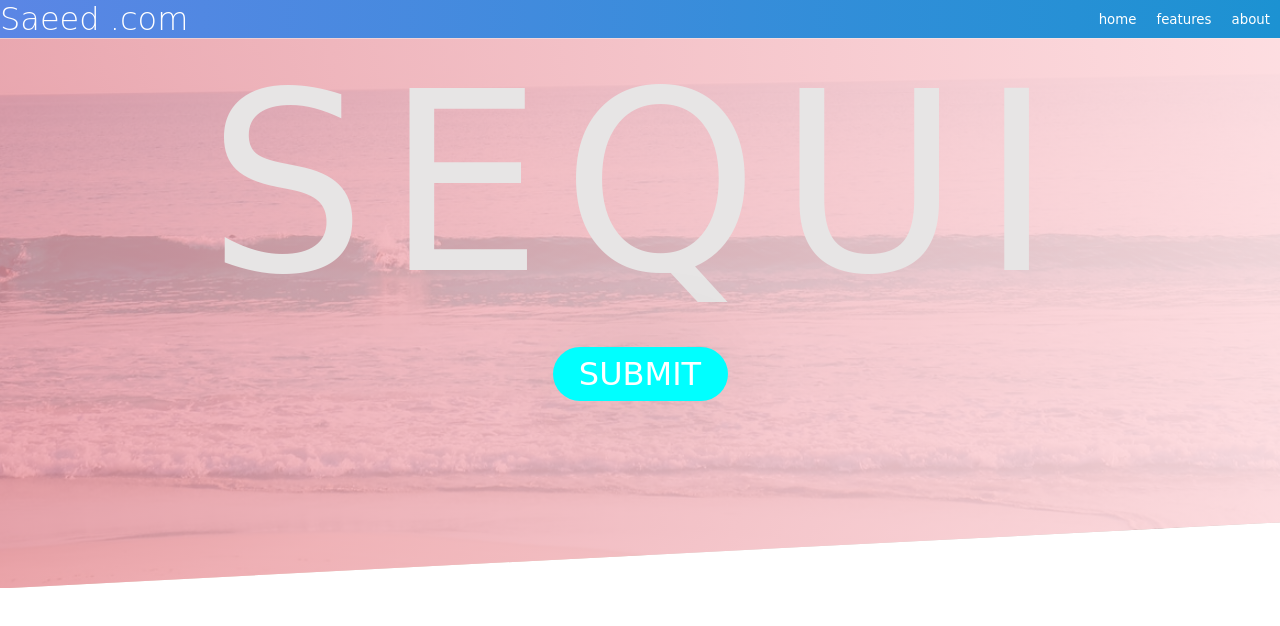
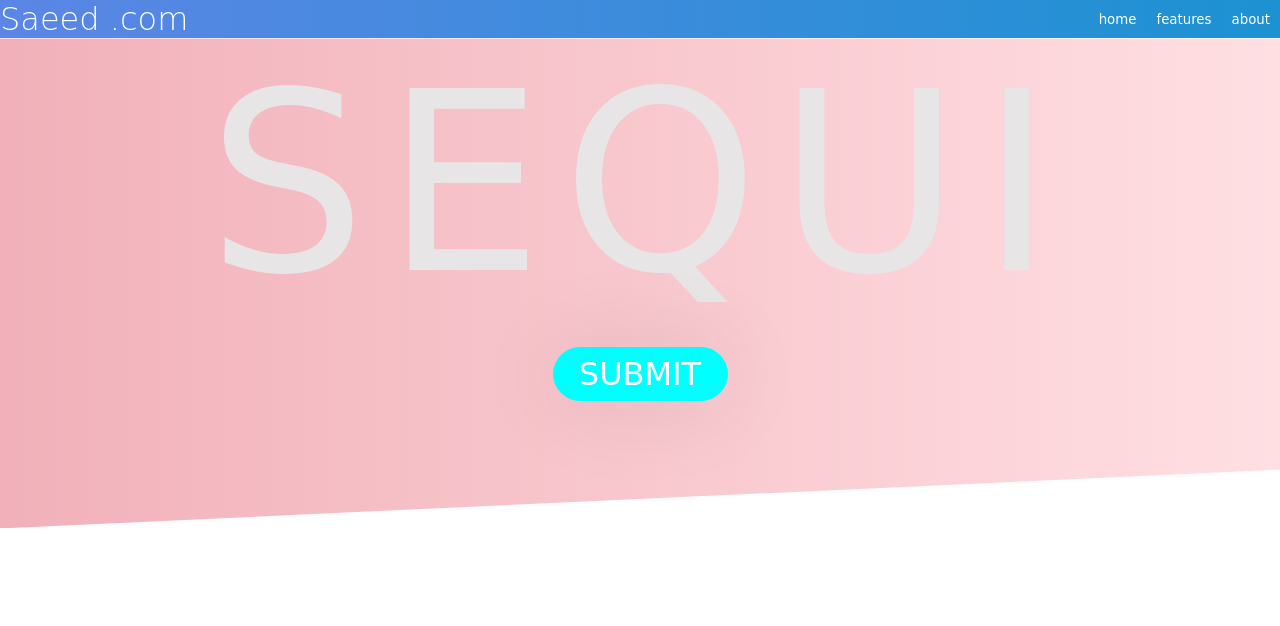
Before and after one commit to saeed0920/start-css-modern-project, a plain HTML site: page index.html in a window 1280 px wide. Drawn offline with Linux system fonts and the light colour scheme; files whose address does not match are found by name.

Commit message:
add style in css

```diff
--- a/css/index.css
+++ b/css/index.css
@@ -72,7 +72,7 @@ a {
   background-image: linear-gradient(to right, #ee9ca7ca, #ffdde1ef),
     url(../image/bech.jpg);
   box-sizing: border-box;
-  height: 550px;
+  height: 490px;
   width: auto;
   display: block;
   text-align: center;
```
Also changed, not shown: image/bech.jpg (deleted).
